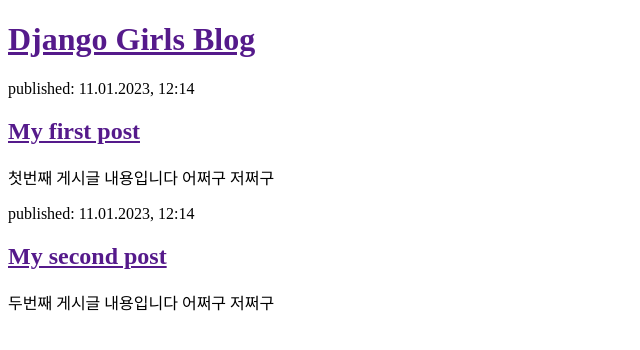
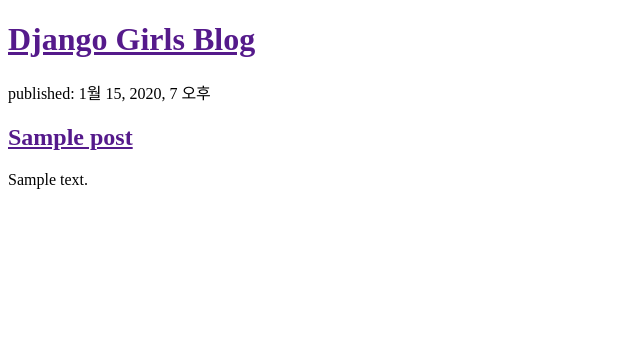
Before and after one commit to Pirogramming-18/YoonJeongwon, a Django app: template djangogirls/blog/templates/blog/post_list.html in a window 1280 px wide. Shown: the top 350 px of the page, without its empty margins (0-640 px from the left). Run offline with Django 3.2, Linux system fonts and the light colour scheme; the template is opened without the code that fills it: values that come from a table or form of the project are taken from there, others are empty; tables that the repository leaves empty hold one stand-in row (values such as "Sample post").

Commit message:
Django 템플릿

```diff
--- a/djangogirls/blog/templates/blog/post_list.html
+++ b/djangogirls/blog/templates/blog/post_list.html
@@ -10,15 +10,12 @@
   <div>
     <h1><a href="">Django Girls Blog</a></h1>
   </div>
-  <div>
-    <p>published: 11.01.2023, 12:14</p>
-    <h2><a href="">My first post</a></h2>
-    <p>첫번째 게시글 내용입니다 어쩌구 저쩌구</p>
-  </div>
-  <div>
-    <p>published: 11.01.2023, 12:14</p>
-    <h2><a href="">My second post</a></h2>
-    <p>두번째 게시글 내용입니다 어쩌구 저쩌구</p>
-  </div>
+  {% for post in posts %}
+    <div>
+      <p>published: {{ post.published_date }}</p>
+      <h2><a href="">{{ post.title }}</a></h2>
+      <p>{{ post.text|linebreaksbr }}</p>
+    </div>
+  {% endfor %}
 </body>
 </html>
```
